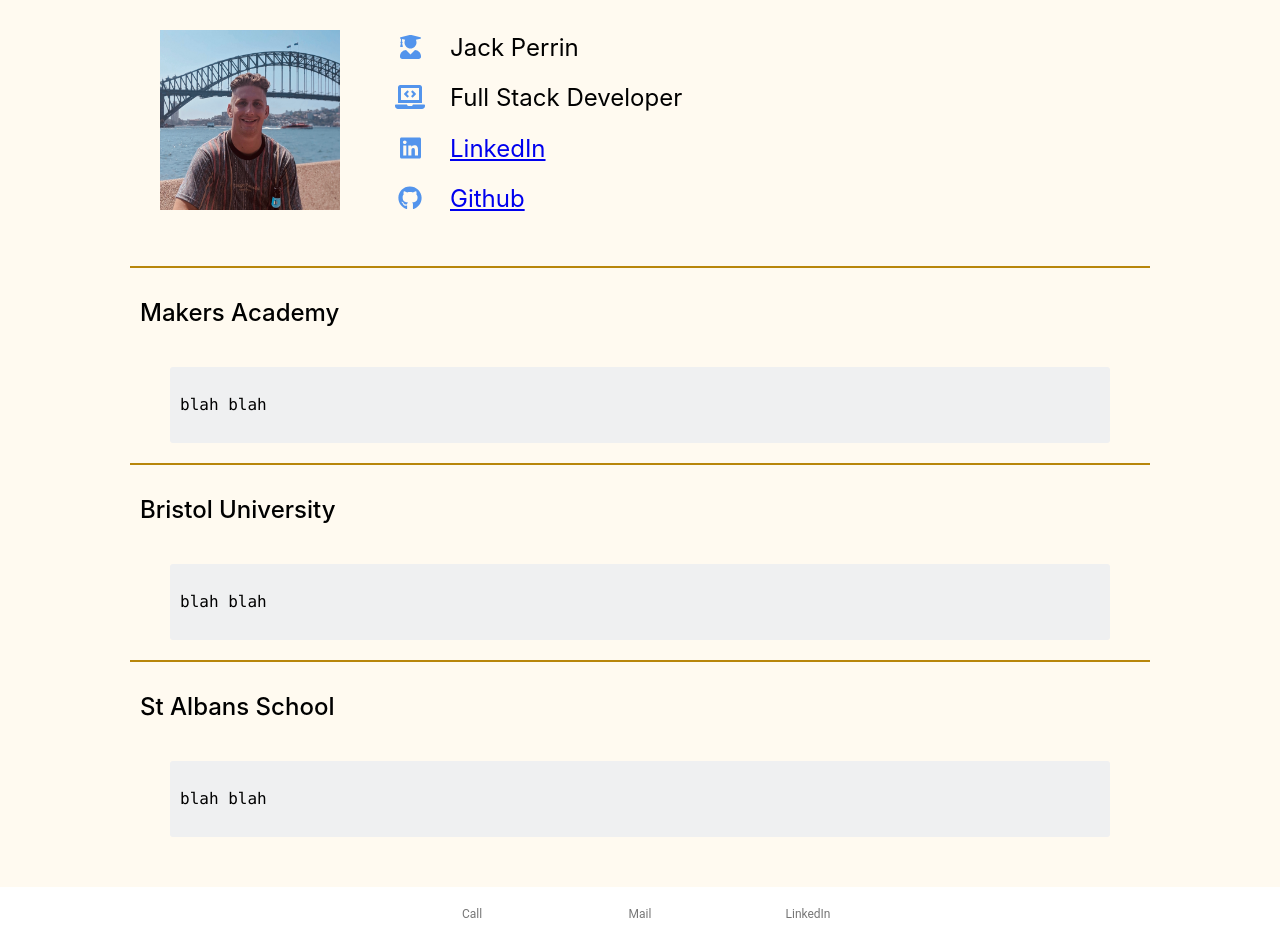
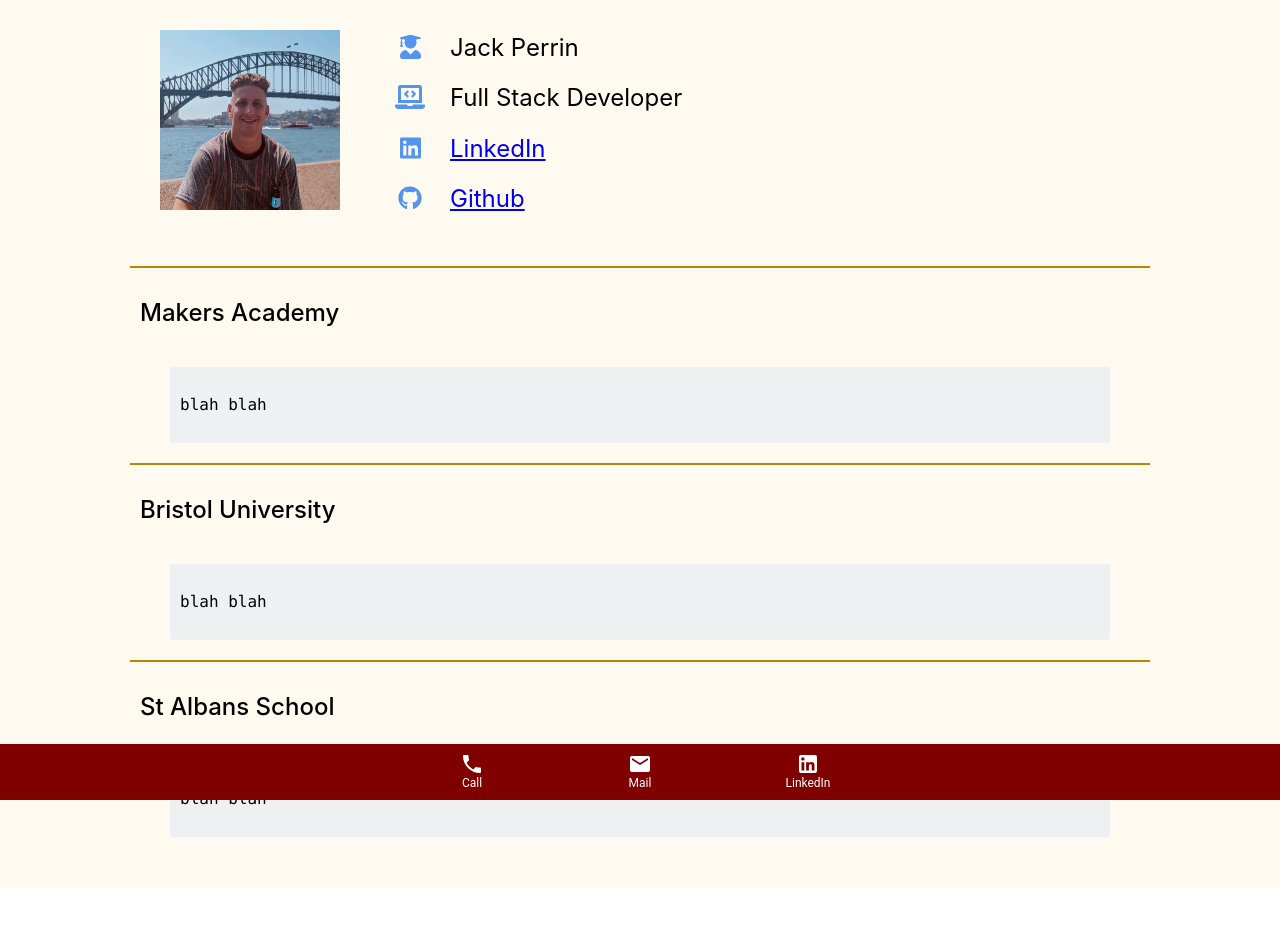
Before and after one commit to perrinjack/portfolio, a React (Create React App) app: page / in a window 1280 px wide. After the commit the page ends 887 px from the top, so only its background shows below. Built offline with nearby package versions, Linux system fonts and the light colour scheme; the HTML template or start-up script is replaced by a standard one.

Commit message:
Icons added in Navbar

```diff
--- a/package.json
+++ b/package.json
@@ -8,6 +8,7 @@
     "@fortawesome/free-solid-svg-icons": "^5.15.1",
     "@fortawesome/react-fontawesome": "^0.1.11",
     "@material-ui/core": "^4.11.0",
+    "@material-ui/icons": "^4.9.1",
     "@testing-library/jest-dom": "^4.2.4",
     "@testing-library/react": "^9.5.0",
     "@testing-library/user-event": "^7.2.1",
--- a/src/App.tsx
+++ b/src/App.tsx
@@ -5,7 +5,9 @@
 import { BottomNavigation } from '@material-ui/core';
 import { BottomNavigationAction } from '@material-ui/core';
 import { BrowserRouter as Router, Switch, Route, Link } from 'react-router-dom';
-
+import PhoneIcon from '@material-ui/icons/Phone';
+import LinkedInIcon from '@material-ui/icons/LinkedIn';
+import EmailIcon from '@material-ui/icons/Email';
 class App extends React.Component {
   handlePhoneClick = () => (event: any) => {
     window.open('tel:+447590606244');
@@ -33,14 +35,28 @@
                     <Experience title="St Albans School" summary="blah blah" />
                   </div>
                 </div>
-                <BottomNavigation showLabels={true}>
+                <BottomNavigation
+                  showLabels={true}
+                  style={{
+                    width: '100%',
+                    position: 'fixed',
+                    bottom: 0,
+                  background: '#800000'}}
+
+                >
                   <BottomNavigationAction
                     label="Call"
                     onClick={this.handlePhoneClick()}
+                    style={{color: 'white'}}
+                    icon={<PhoneIcon />}
                   />
 
-                  <BottomNavigationAction label="Mail" onClick={this.handleMailClick()}/>
-                  <BottomNavigationAction label="LinkedIn" />
+                  <BottomNavigationAction
+                    label="Mail"
+                    onClick={this.handleMailClick()}
+                    style={{color: 'white'}} icon={ < EmailIcon />}
+                  />
+                  <BottomNavigationAction label="LinkedIn" style={{color: 'white'}} icon={<LinkedInIcon />}/>
                 </BottomNavigation>
               </div>
             </Route>
```
Also changed, not shown: 1 other file (tests, documents, lock files or other folders).
